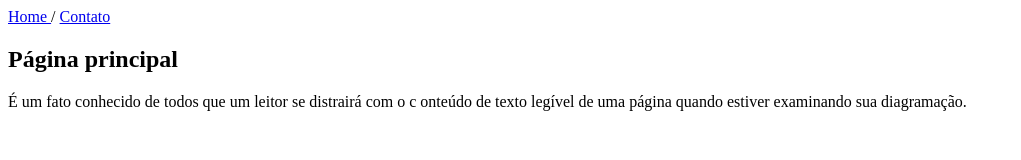
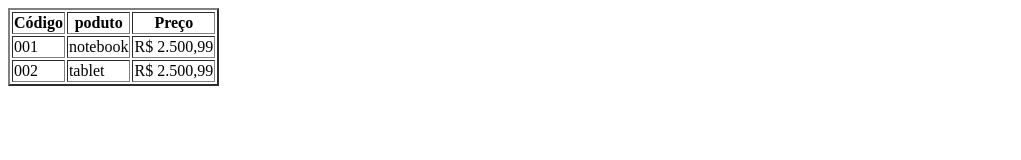
Before and after one commit to nickolaxx/Curso-Udemy, a plain HTML site: page Projeto aula/Primeiro projeto/index.html in a window 1280 px wide. Shown: the whole page, without its empty margins (0-1021 px from the left). Drawn offline with Linux system fonts and the light colour scheme.

Commit message:
add file

```diff
--- a/Projeto aula/Primeiro projeto/index.html
+++ b/Projeto aula/Primeiro projeto/index.html
@@ -8,23 +8,35 @@
     </head>
 
     <body>
-        <a href="contato.html">
-            Home
-            </a>
-            /
-        <!--Links e href-->
-        <a href="contato.html">
-        Contato
-        </a>
+       <!--borda de 1 pixel-->
+        <table border ="2">
+        <tr>
 
-    <h2>Página principal</h2>
-        <p>
-            É um fato conhecido de todos que
-            um leitor se distrairá com o c
-            onteúdo de texto legível de
-            uma página quando estiver
-            examinando sua diagramação.
-        </p>
+            <th>Código</th>
+            <th>poduto</th>
+            <th>Preço</th>
+
+        </tr>
+       <!------------------------------->
+        <tr>
+
+            <td>001</td>
+            <td>notebook </td>
+            <td>R$ 2.500,99 </td>
+
+        </tr>
+
+        <tr>
+
+        <td>002</td>
+        <td> tablet </td>
+        <td>R$ 2.500,99 </td>
+
+        </tr>
+
+
+        </table>
+
     </body>
 
 
```
Also changed, not shown: Projeto aula/Primeiro projeto/contato.html (+1 -1 lines).
